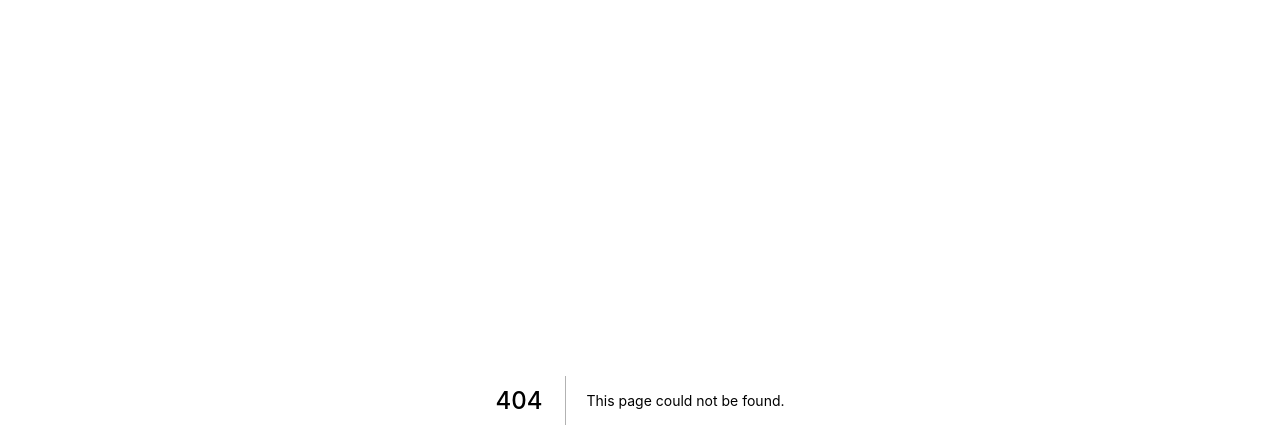
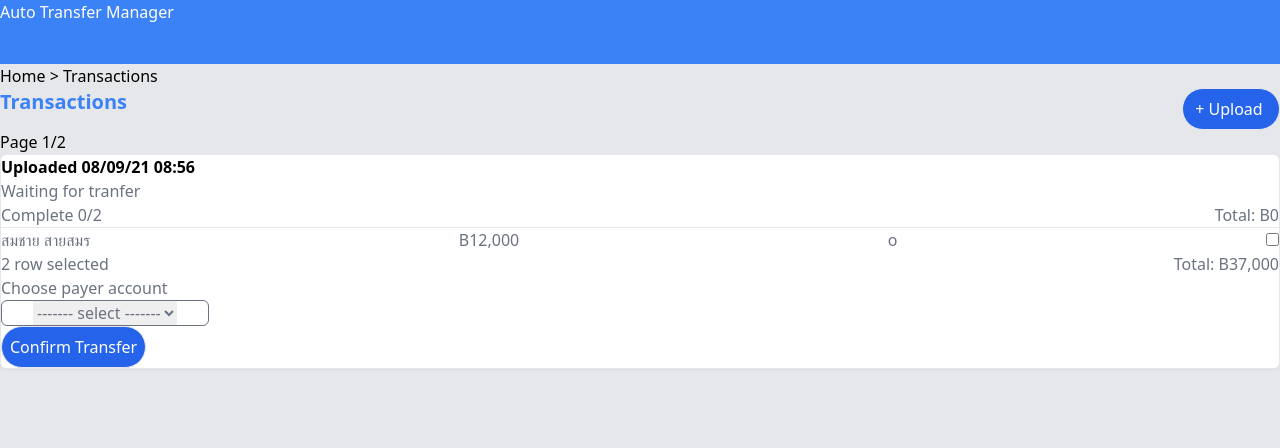
Before and after one commit to SernSanP/auto-frontend, a Next.js app: page /transactions in a window 1280 px wide. Before the commit this address had no page. Shown: the top 448 px of the page. Built offline with nearby package versions, Linux system fonts and the light colour scheme.

Commit message:
Layout Transaction Page

```diff
--- a/src/pages/_app.tsx
+++ b/src/pages/_app.tsx
@@ -1,9 +1,12 @@
-import 'tailwindcss/tailwind.css';
-import '@/styles/tailwind.css';
-import { AppProps } from 'next/dist/shared/lib/router/router';
+import "tailwindcss/tailwind.css";
+import "@/styles/tailwind.css";
+import Layout from './components/Layout'
+import { AppProps } from "next/dist/shared/lib/router/router";
 
-function MyApp({ Component, pageProps }: AppProps) {
-  return <Component {...pageProps} />;
+export default function MyApp({ Component, pageProps } : AppProps) {
+  return (
+    <Layout>
+      <Component {...pageProps} />
+    </Layout>
+  )
 }
-
-export default MyApp;
--- a/src/pages/component/Login.tsx
+++ /dev/null
@@ -1,34 +0,0 @@
-import axios from "axios";
-import React from "react";
-import { useForm } from "react-hook-form";
-
-export const Login = () => {
-    const { register, handleSubmit, watch, formState: { errors } } = useForm();
-    async function onSubmit(data:any) {
-        console.log(data)
-        // await axios.post('http://localhost:5000/auth/signin',{ email:data.Username , password:data.Password})
-    }
-    return (
-        <div className="w-full max-w-xs">
-            <form className="bg-white shadow-md rounded px-8 pt-6 pb-8 mb-4" onSubmit={handleSubmit(onSubmit)}>
-                <div className="mb-4">
-                    <label className="block text-gray-700 text-sm font-bold mb-2" >
-                        Username
-                    </label>
-                    <input className="shadow appearance-none border rounded w-full py-2 px-3 text-gray-700 leading-tight focus:outline-none focus:shadow-outline" {...register("Username")}/>
-                </div>
-                <div className="mb-6">
-                    <label className="block text-gray-700 text-sm font-bold mb-2" >
-                        Password
-                    </label>
-                    <input className="shadow appearance-none border rounded w-full py-2 px-3 text-gray-700 leading-tight focus:outline-none focus:shadow-outline" {...register("Password")} />
-                </div>
-                <div className="flex items-center justify-center">
-                    <button className="bg-blue-500 hover:bg-blue-700 text-white font-bold py-2 px-4 rounded focus:outline-none focus:shadow-outline" type="submit">
-                        Login
-                    </button>
-                </div>
-            </form>
-        </div>
-    )
-}
--- /dev/null
+++ b/src/pages/components/Layout.tsx
@@ -0,0 +1,13 @@
+import Navbar from './Navbar'
+// import Footer from './footer'
+
+const Layout = ({ children }: any) => {
+  return (
+    <div className="bg-gray-200 h-screen">
+      <Navbar />
+        <main>{children}</main>
+    </div>
+  )
+}
+
+export default Layout
--- a/src/pages/component/Menubar.tsx
+++ b/src/pages/components/Navbar.tsx
@@ -1,9 +1,11 @@
 import React from 'react'
 
-export function Menubar() {
+const Navbar = () =>  {
     return (
-        <div className="bg-gray-300">
+        <div className="text-white bg-blue-500 h-16">
             <div>Auto Transfer Manager</div>
         </div>
     )
 }
+
+export default Navbar;
--- /dev/null
+++ b/src/pages/components/UploadedTransactions.tsx
@@ -0,0 +1,43 @@
+import React from "react";
+
+export const UploadedTransactions = () => {
+  return (
+    <div className="border bg-white shadow-sm rounded-md text-gray-500">
+      <form action="">
+        <div className="text-black font-bold">Uploaded 08/09/21 08:56</div>
+        <div>Waiting for tranfer</div>
+        <div className="flex justify-between">
+          <div>Complete 0/2</div>
+          <div>Total: B0</div>
+        </div>
+        <div className="text-center"><hr/></div>
+        <div className="">
+          <div className="flex justify-between">
+            <div>สมชาย สายสมร</div>
+            <div>B12,000</div>
+            <div>o</div>
+            <div>
+              <input type="checkbox" />
+            </div>
+          </div>
+        </div>
+        <div className="flex justify-between">
+          <div>2 row selected</div>
+          <div>Total: B37,000</div>
+        </div>
+        <div>
+          <label htmlFor="Choose payer account">Choose payer account</label>
+          <div className="border border-gray-500 rounded-md w-52 text-center">
+            <select name="payer-accounts">
+              <option value="none">------- select -------</option>
+              <option value="xxxx">xxxx - ชูใจ ไปดี</option>
+            </select>
+          </div>
+        </div>
+        <button type="submit" className="border rounded-full bg-blue-600 text-white p-2">
+          Confirm Transfer
+        </button>
+      </form>
+    </div>
+  );
+};
--- a/src/pages/index.tsx
+++ b/src/pages/index.tsx
@@ -1,12 +1,10 @@
-import Papaparse from "./component/Papaparse";
+import Papaparse from "./components/Papaparse";
 import React from 'react'
-import { Login } from "./component/Login";
-
 
 export default function index() {
   return (
-    <div className='p-4'>
-      <Login></Login>
+    <div>
+
     </div>
   );
 }
--- /dev/null
+++ b/src/pages/login.tsx
@@ -0,0 +1,54 @@
+import axios from "axios";
+import React from "react";
+import { useForm } from "react-hook-form";
+
+const Login = () => {
+  const {
+    register,
+    handleSubmit,
+    watch,
+    formState: { errors },
+  } = useForm();
+  async function onSubmit(data:any) {
+      console.log(data)
+      // await axios.post('http://localhost:5000/auth/signin',{ email:data.Username , password:data.Password})
+  }
+  return (
+    <div className="w-full max-w-xs">
+      <form
+        className=""
+        onSubmit={handleSubmit(onSubmit)}
+      >
+        <div>Please Login</div>
+        <div className="mb-4">
+          <label className="block text-gray-700 text-sm font-bold mb-2">
+            Username
+          </label>
+          <input
+            className="border-gray-300 appearance-none border rounded w-full py-2 px-3 text-gray-600 leading-tight focus:outline-none focus:shadow-outline"
+            {...register("Username")}
+          />
+        </div>
+        <div className="mb-6">
+          <label className="block text-gray-700 text-sm font-bold mb-2">
+            Password
+          </label>
+          <input
+            className="border-gray-300 appearance-none border rounded w-full py-2 px-3 text-gray-600 leading-tight focus:outline-none focus:shadow-outline"
+            {...register("Password")}
+          />
+        </div>
+        <div className="flex items-center justify-center">
+          <button
+            className="bg-blue-500 hover:bg-blue-700 text-white font-bold py-2 px-4 rounded focus:outline-none focus:shadow-outline"
+            type="submit"
+          >
+            Login
+          </button>
+        </div>
+      </form>
+    </div>
+  );
+};
+
+export default Login
--- /dev/null
+++ b/src/pages/transactions.tsx
@@ -0,0 +1,29 @@
+import React from "react";
+import { UploadedTransactions } from "./components/UploadedTransactions";
+
+const transactions = () => {
+  return (
+    <div>
+      <nav>
+        <ul className="list-none">
+          <li className="inline-block">Home {">"}&nbsp;</li>
+          <li className="inline-block">Transactions</li>
+        </ul>
+      </nav>
+      <div className="flex justify-between">
+        <h1 className="text-blue-500">Transactions</h1>
+        <button className="border border-blue bg-blue-600 p-2 rounded-full">
+          <p className="text-white">&nbsp;+{' '}Upload&nbsp;&nbsp;</p>
+        </button>
+      </div>
+      <div>
+        Page 1/2
+      </div>
+      <div>
+        <UploadedTransactions></UploadedTransactions>
+      </div>
+    </div>
+  );
+};
+
+export default transactions;
```
Also changed, not shown: src/pages/components/ChooseSS.tsx (renamed from src/pages/component/ChooseSS.tsx), src/pages/components/Papaparse.tsx (renamed from src/pages/component/Papaparse.tsx).
